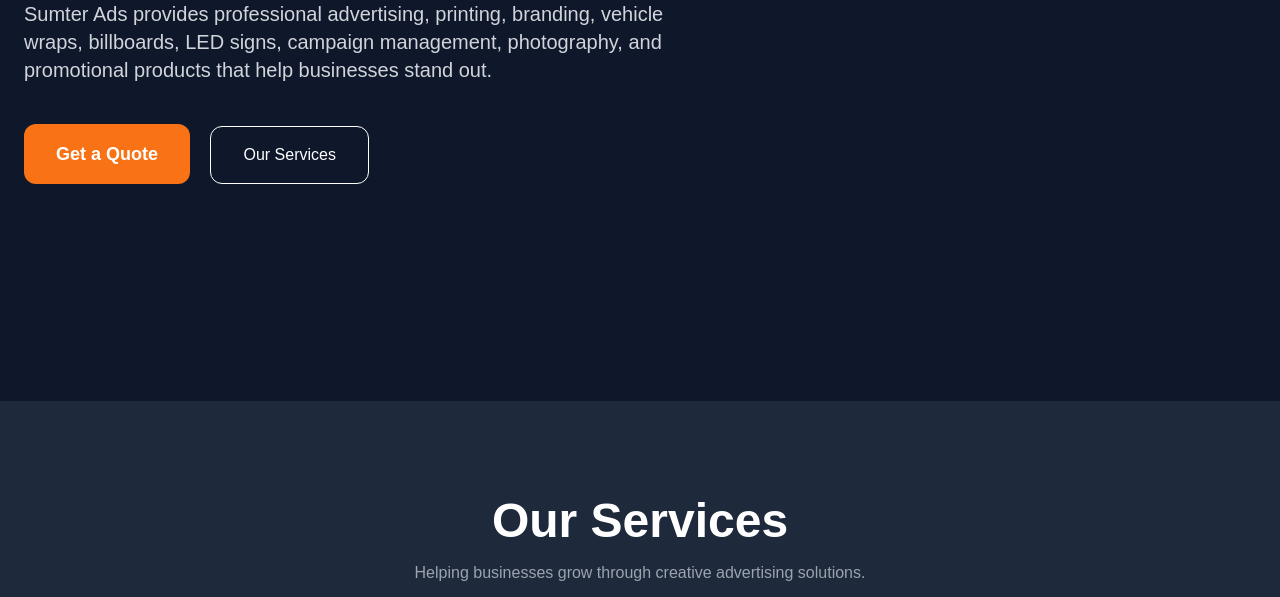
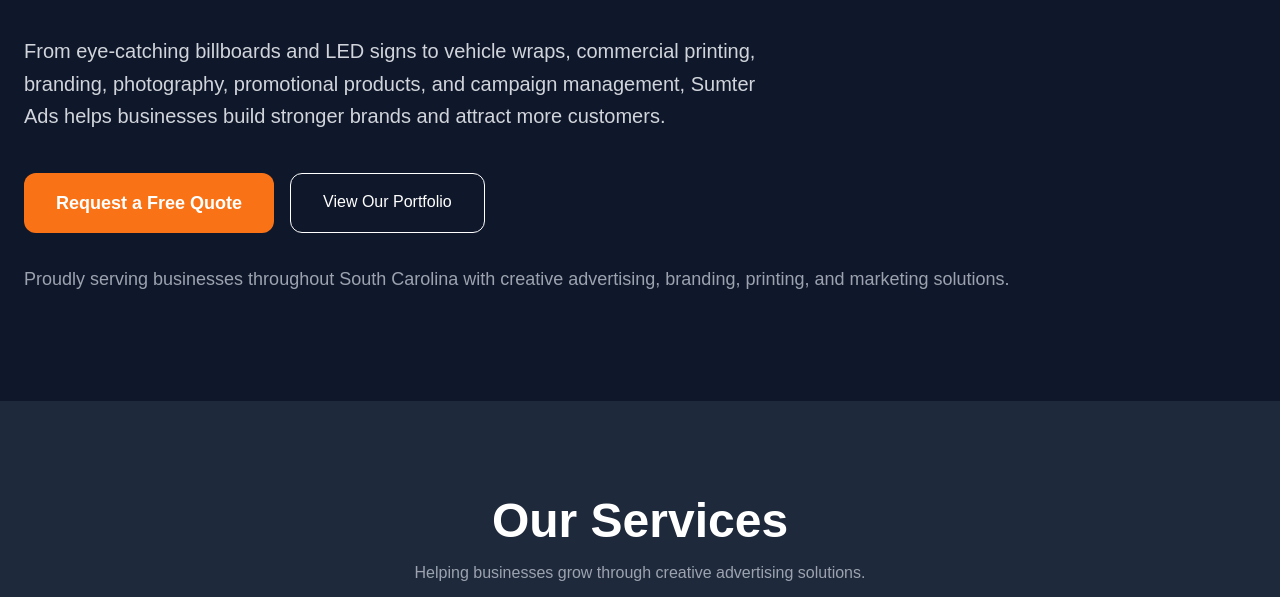
Before and after one commit to barbararod650-eng/SumterAds-Website, a plain HTML site: page index.html in a window 1280 px wide. Shown: the part 503-1100 px from the top of the page. Drawn offline with nearby package versions, Linux system fonts and the light colour scheme.

Commit message:
Add hero section

```diff
--- a/index.html
+++ b/index.html
@@ -46,6 +46,9 @@
     <section id="home" class="min-h-screen flex items-center">
 
         <div class="max-w-7xl mx-auto px-6">
+            <img src="images/sumter-logo.png"
+     alt="Sumter Ads Logo"
+     class="h-28 mb-8">
 
             <h2 class="text-6xl font-extrabold leading-tight">
 
@@ -55,35 +58,38 @@
 
             </h2>
 
-            <p class="text-xl text-gray-300 mt-8 max-w-2xl">
+            <p class="text-xl text-gray-300 mt-8 max-w-3xl leading-relaxed">
 
-                Sumter Ads provides professional advertising,
-                printing, branding, vehicle wraps,
-                billboards, LED signs,
-                campaign management,
-                photography,
-                and promotional products
-                that help businesses stand out.
+    From eye-catching billboards and LED signs to vehicle wraps,
+    commercial printing, branding, photography, promotional products,
+    and campaign management, Sumter Ads helps businesses build
+    stronger brands and attract more customers.
 
-            </p>
+</p>
 
-            <div class="mt-10">
+            <div class="mt-10 flex flex-wrap gap-4">
 
-                <button class="bg-orange-500 hover:bg-orange-600 px-8 py-4 rounded-xl text-lg font-semibold mr-4">
+    <a href="#contact"
+       class="bg-orange-500 hover:bg-orange-600 px-8 py-4 rounded-xl text-lg font-semibold transition">
 
-                    Get a Quote
+        Request a Free Quote
 
-                </button>
+    </a>
 
-                <button class="border border-white px-8 py-4 rounded-xl hover:bg-white hover:text-black transition">
+    <a href="#portfolio"
+       class="border border-white px-8 py-4 rounded-xl hover:bg-white hover:text-black transition">
 
-                    Our Services
+        View Our Portfolio
 
-                </button>
+    </a>
 
-            </div>
+</div>
+<p class="mt-8 text-gray-400 text-lg">
 
-        </div>
+    Proudly serving businesses throughout South Carolina with creative
+    advertising, branding, printing, and marketing solutions.
+
+</p>
 
     </section>
     <!-- Services Section -->
```
